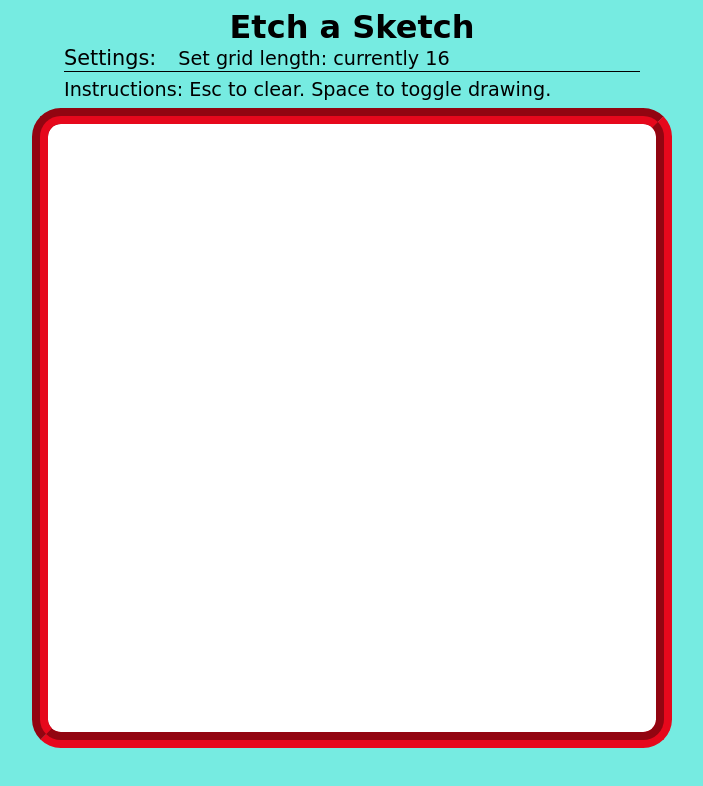
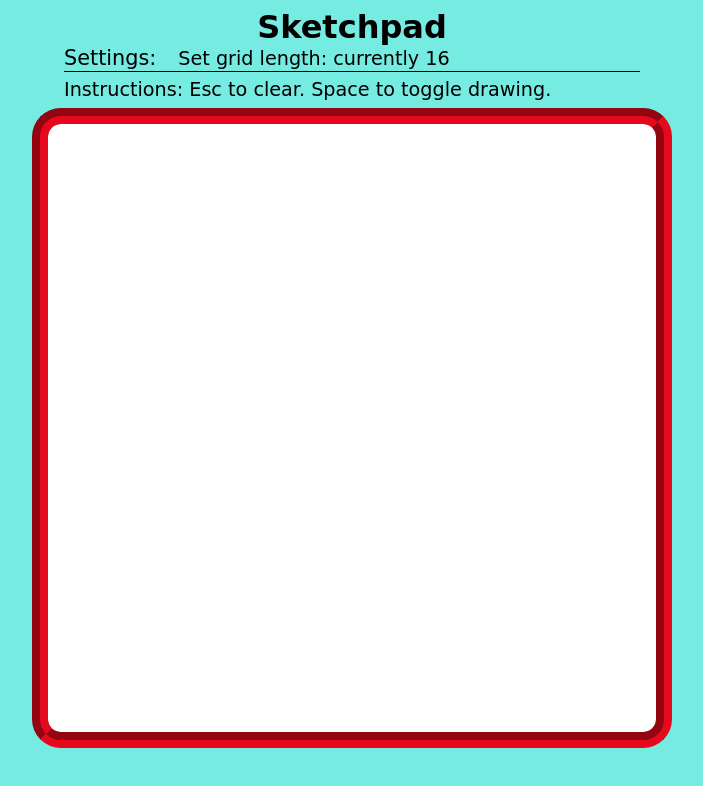
Before and after one commit to leonidas1712/etch-a-sketch, a plain HTML site: page index.html in a window 1280 px wide. Shown: the whole page, without its empty margins (288-991 px from the left). Drawn offline with Linux system fonts and the light colour scheme; a web font is replaced by a local one.

Commit message:
Rename to Sketchpad

```diff
--- a/index.html
+++ b/index.html
@@ -12,7 +12,7 @@
     <script src="script.js" defer></script>
 </head>
     <body>
-        <h3>Etch a Sketch</h3>
+        <h3>Sketchpad</h3>
         <div id = "settings">
             Settings:
             <div id = "options">
```
